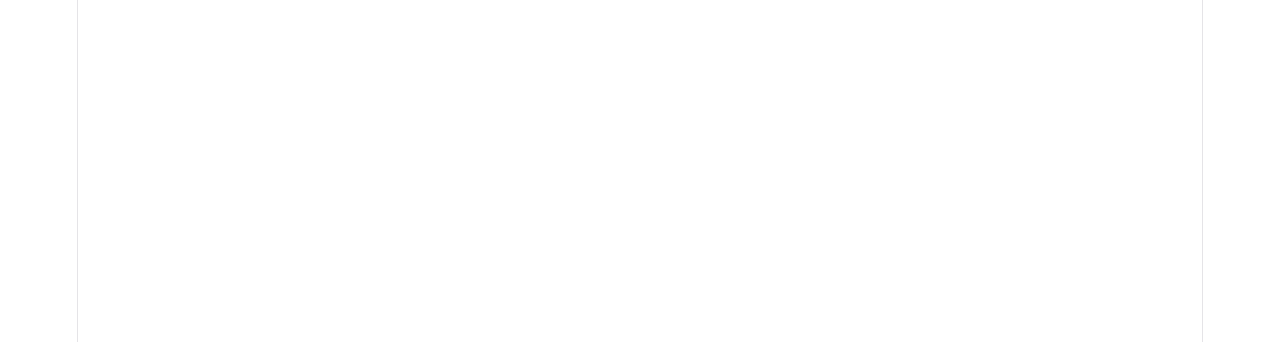
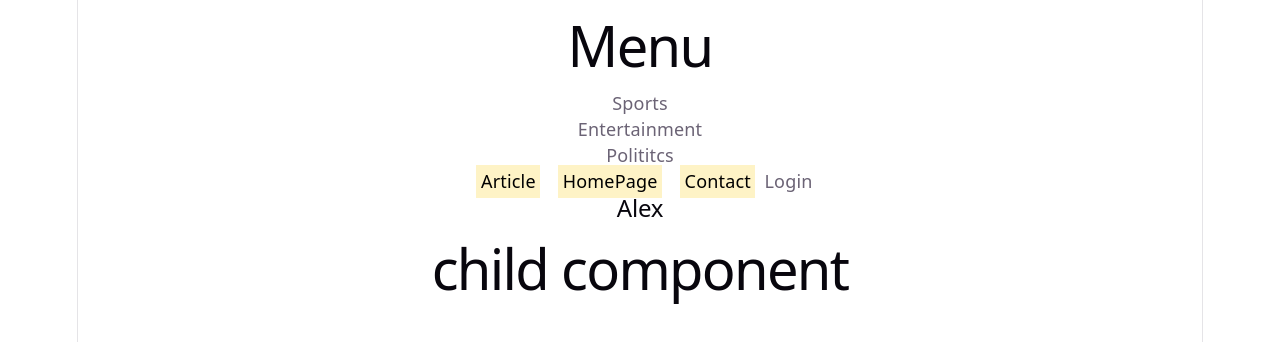
Before and after one commit to devendrakumarkr/Javascript_AIML_C, a React (Vite) app in the folder reactapp/: page /menu in a window 1280 px wide. Before the commit this address had no page. Shown: the top 342 px of the page. Built offline with nearby package versions, Linux system fonts and the light colour scheme.

Commit message:
feat added contect api code

```diff
--- a/reactapp/src/App.jsx
+++ b/reactapp/src/App.jsx
@@ -5,17 +5,25 @@ import Article from './component/Article'
 import Homepage from './component/Homepage'
 import Contact from './component/Contact'
 import { Route, Routes } from 'react-router-dom'
+import Profile from './component/Profile'
+import { UserContext } from './UserContext'
 
 function App() {
   const[data,setData]=useState("Sample data")
+
+  const name="Alex"
   return (
     <>
 
-      <Routes>
-        <Route path="/article" element={<Article data={data} />} />
-        <Route path="/contact" element={<Contact />} />
-        <Route path="/" element={<><Homepage /><Menu/></>} />
-      </Routes>
+      <UserContext.Provider value={name}>
+        <Routes>
+          <Route path="/" element={<Homepage/>}/>
+          <Route path="/menu" element={<Menu/>}/>
+          <Route path="/article" element={<Article/>}/>
+          <Route path="/contact" element={<Contact/>}/>
+          <Route path="/profile/:id" element={<Profile/>}/>
+        </Routes>
+      </UserContext.Provider>
 
     </>
   )
--- /dev/null
+++ b/reactapp/src/UserContext.jsx
@@ -0,0 +1,3 @@
+import { createContext } from "react";
+
+export const UserContext = createContext(null)
--- /dev/null
+++ b/reactapp/src/component/Child.jsx
@@ -0,0 +1,16 @@
+import React from 'react'
+import { useContext } from 'react'
+import { UserContext } from '../UserContext'
+
+function Child() {
+
+    const name=useContext(UserContext)
+  return (
+    <div>
+        <h2>{name}</h2>
+      <h1>child component</h1>
+    </div>
+  )
+}
+
+export default Child
--- a/reactapp/src/component/Homepage.jsx
+++ b/reactapp/src/component/Homepage.jsx
@@ -1,4 +1,5 @@
 import React from 'react'
+import Menu from './Menu'
 
 function Homepage() {
   const loggedin=true
@@ -11,7 +12,10 @@ function Homepage() {
 //         <button>Login</button>
 //     )
 //   }
-return loggedin?<button>Logout</button>:<button>Login</button>
+return (<>
+  {loggedin?<button>Logout</button>:<button>Login</button>}
+  <Menu/>
+  </>)
 }
 
 export default Homepage
--- a/reactapp/src/component/Menu.jsx
+++ b/reactapp/src/component/Menu.jsx
@@ -2,6 +2,7 @@ import React ,{Component}from 'react'
 import { add as addition } from './utility'
 import style from "../css/Menu.module.css"
 import { Link, NavLink , useNavigate} from 'react-router-dom'
+import Child from './Child'
 // import ArtStyle from "../css/Article.module.css"
 
 function Menu() {
@@ -25,7 +26,7 @@ function Menu() {
         <Link className='bg-amber-100 text-black p-1 m-2' to="/contact"><button>Contact</button></Link>
 
         <button onClick={handleLogin}>Login</button>
-
+        <Child/>
       </ul>
     </div>
   )
--- /dev/null
+++ b/reactapp/src/component/Profile.jsx
@@ -0,0 +1,14 @@
+import React from 'react'
+import { useParams } from 'react-router-dom'
+
+function Profile() {
+
+    const {username}=useParams()
+  return (
+    <div>
+      <h1>{username}</h1>
+    </div>
+  )
+}
+
+export default Profile
```
